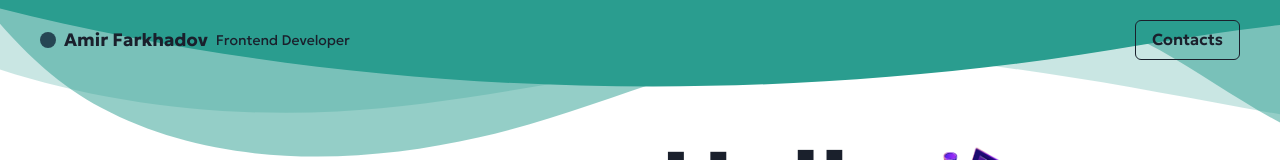
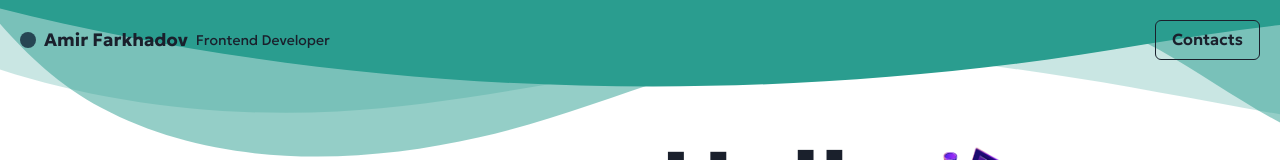
Before and after one commit to Farkhadov95/far_amir, a React (Vite) app: page / in a window 1280 px wide. Shown: the top 160 px of the page. Built offline with nearby package versions, Linux system fonts and the light colour scheme.

Commit message:
fixed px for navbar

```diff
--- a/src/components/Navbar.tsx
+++ b/src/components/Navbar.tsx
@@ -7,7 +7,7 @@ const Navbar = () => {
   return (
     <HStack
       justifyContent="space-between"
-      paddingX={{ base: 5, md: 10 }}
+      paddingX={{ base: 5 }}
       paddingTop={{ base: 3, sm: 5 }}
       paddingBottom={{ base: "80px", md: 0 }}
       position={"relative"}
```
